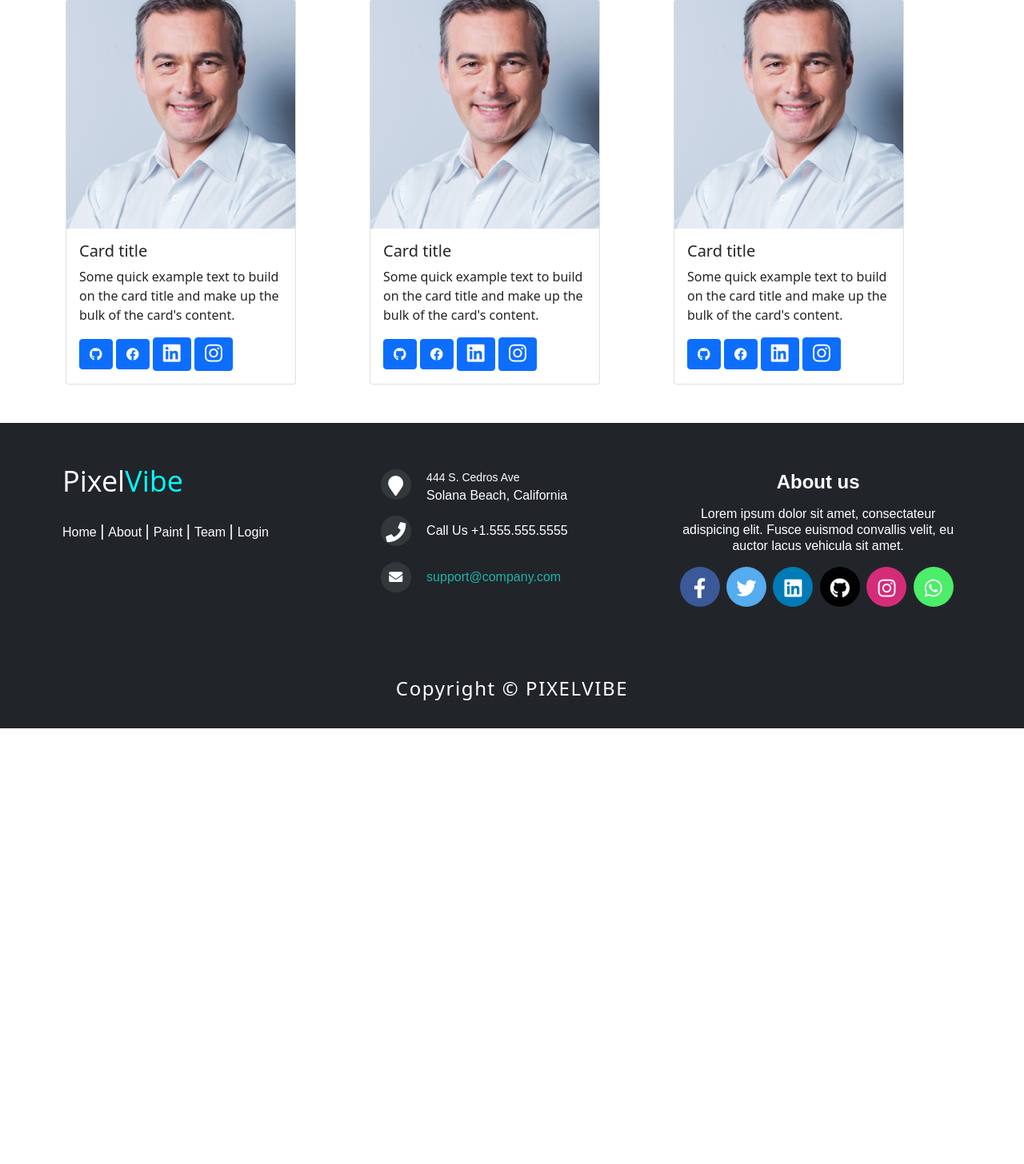
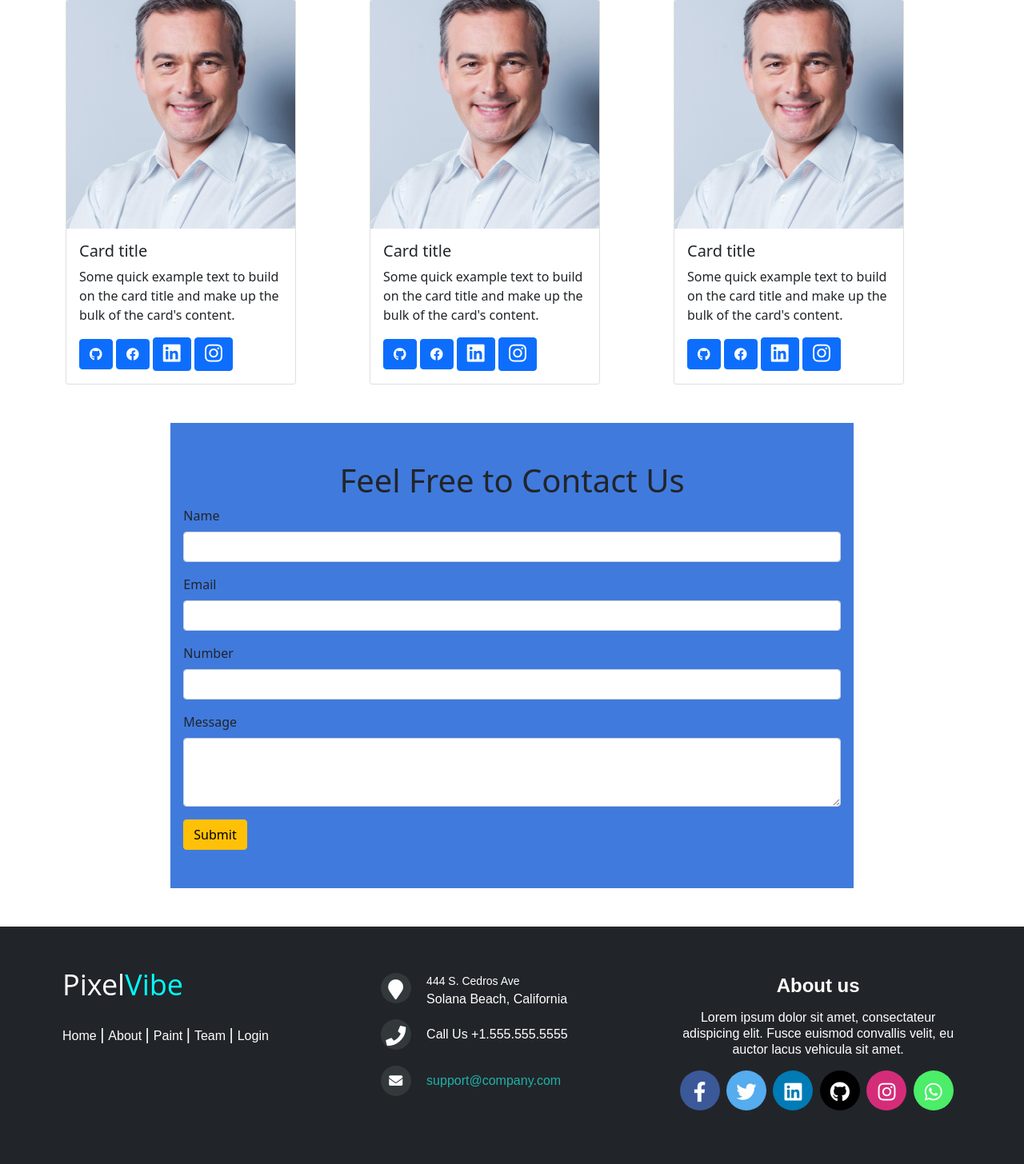
Before and after one commit to ankitapuri/pixelvibe, a Flask app: page / in a window 1280 px wide. Shown: the part 1449-2905 px from the top of the page at 80% size. Before the commit the page ends 2360 px from the top, so only its background shows below. Run offline with Flask 2, Linux system fonts and the light colour scheme.

Commit message:
Contact Us Section on home page with backend added (#196)
* added contact section with backend

* database file updated

```diff
--- a/app.py
+++ b/app.py
@@ -19,6 +19,14 @@ class Users(db.Model):
     username = db.Column(db.String(80), nullable=False)
     email = db.Column(db.String(20), nullable=False)
     password = db.Column(db.String(120), nullable=False)
+
+class Contacts(db.Model):
+    sno = db.Column(db.Integer, primary_key=True)
+    name = db.Column(db.String(80), nullable=False)
+    email = db.Column(db.String(20), nullable=False)
+    number = db.Column(db.String(20), nullable=False)
+    msg = db.Column(db.String(20), nullable=False)
+
 
 session={}
 params={}
@@ -87,5 +95,21 @@ def login():
         return redirect('loginpage')
     else:
         return redirect('loginpage')
+
+@app.route('/contact',methods = ['POST', 'GET'])
+def contact():
+    if request.method == 'POST':
+        print('post')
+        name = request.form.get('name')
+        email = request.form.get('email')
+        number = request.form.get('number')
+        msg = request.form.get('msg')
+        print(name, email,number,msg)
+        entry = Contacts(name=name, email=email,number=number,msg=msg)
+        db.session.add(entry)
+        db.session.commit()
+    else:
+        print('get')
+    return redirect('/')
 if __name__ == '__main__':
     app.run(debug=True)
--- a/template/homepage.html
+++ b/template/homepage.html
@@ -103,7 +103,32 @@
           </div>
         </div>
       </div>
+      <!-- contact section -->
+      <div class="container col-lg-8 col-sm-11 my-5 py-5 px-3" style="background-color:#417add;" id="section-4">
+        <h1 class="text-center">Feel Free to Contact Us</h1>
+        <form action="contact" method="post">
+          <div class="mb-3">
+            <label for="exampleInputEmail1" class="form-label">Name</label>
+            <input type="text" class="form-control" name="name" aria-describedby="emailHelp">
 
+          </div>
+          <div class="mb-3">
+            <label for="exampleInputEmail1" class="form-label">Email</label>
+            <input type="email" class="form-control" name="email" aria-describedby="emailHelp">
+
+          </div>
+          <div class="mb-3">
+            <label for="exampleInputEmail1" class="form-label">Number</label>
+            <input type="tel" name="number" class="form-control" id="exampleInputEmail1" aria-describedby="emailHelp">
+
+          </div>
+          <div class="mb-3">
+            <label for="exampleFormControlTextarea1" class="form-label">Message</label>
+            <textarea class="form-control" name="msg" rows="3"></textarea>
+          </div>
+          <button type="submit" class="btn btn-warning">Submit</button>
+        </form>
+      </div>
       <footer class="footer-distributed py-5 px-0 bg-dark mt-5 ">
         <div class="container px-2">
 
```
Also changed, not shown: contacts.sql (renamed from users.sql, +17 -19 lines).
